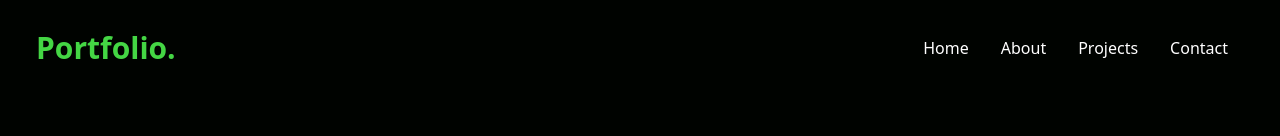
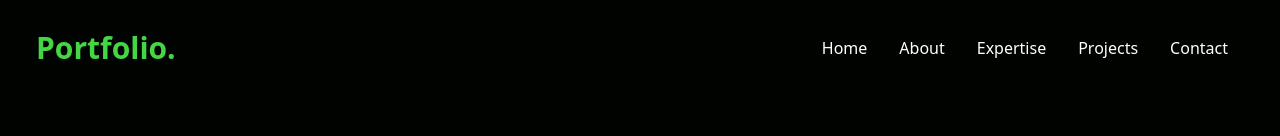
Before and after one commit to jarrenjames13/tailwindjj, a React (Vite) app: page / in a window 1280 px wide. Shown: the top 136 px of the page. Built offline with nearby package versions, Linux system fonts and the light colour scheme.

Commit message:
fixed navbar

```diff
--- a/src/components/Expertise.jsx
+++ b/src/components/Expertise.jsx
@@ -2,7 +2,7 @@ import React from "react";
 
 const Expertise = () => {
   return (
-    <div className="flex flex-col text-white items-center text-center py-6 gap-6 px-4" id="projects">
+    <div className="flex flex-col text-white items-center text-center py-6 gap-6 px-4" id="expertise">
       <h1 className="font-bold text-2xl sm:text-3xl">Expertise and Services</h1>
       <div className="grid grid-cols-1 sm:grid-cols-2 gap-6 w-full max-w-6xl">
         <div className="bg-green-700 px-4 py-5 rounded-lg hover:shadow-lg transform transition-transform duration-300 hover:scale-105 text-left">
--- a/src/components/Navbar.jsx
+++ b/src/components/Navbar.jsx
@@ -17,6 +17,9 @@ const Navbar = () => {
         </li>
         <li className="p-4">
           <a href="#about">About</a>
+        </li>
+        <li className="p-4">
+          <a href="#expertise">Expertise</a>
         </li>
         <li className="p-4">
           <a href="#projects">Projects</a>
@@ -50,6 +53,9 @@ const Navbar = () => {
             <a href="#about" onClick={handleNav}>About</a>
           </li>
           <li className="p-4 border-b border-b-gray-700">
+            <a href="#expertise" onClick={handleNav}>Expertise</a>
+          </li>
+          <li className="p-4 border-b border-b-gray-700">
             <a href="#projects" onClick={handleNav}>Projects</a>
           </li>
           <li className="p-4 border-b border-b-gray-700">
```
